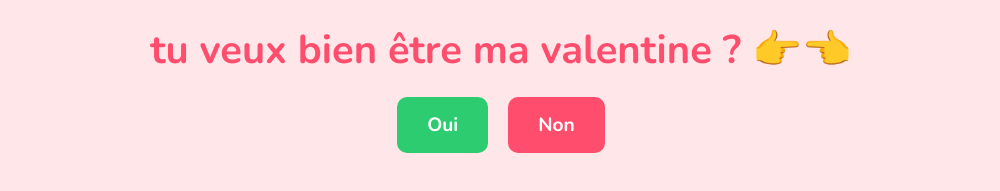
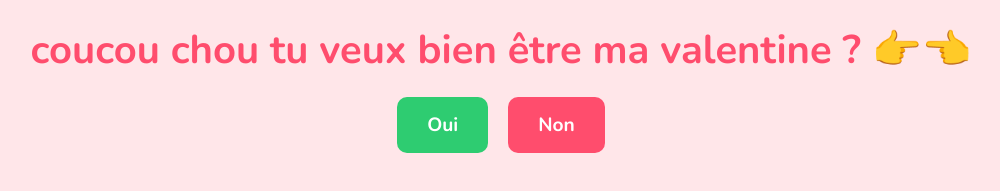
Before and after one commit to Tommy579/st-valentin, a website built with Vite: page index.html in a window 1280 px wide. Shown: the part 413-604 px from the top of the page, without its empty margins (139-1139 px from the left). Built offline with nearby package versions, Linux system fonts and the light colour scheme.

Commit message:
Update index.html

```diff
--- a/index.html
+++ b/index.html
@@ -14,7 +14,7 @@
     <img id="gif" src="https://media1.giphy.com/media/v1.Y2lkPTc5MGI3NjExYmd4aGZxdjNhMWYxOXJyOWhicmpzMGplaG54b3B0NTQzMm4zdXA0biZlcD12MV9pbnRlcm5hbF9naWZfYnlfaWQmY3Q9Zw/Zl7u48zLVFgLpRwq6f/giphy.gif" alt="Cute Gif">
   </div>
 
-  <h1 id="question">tu veux bien être ma valentine ? 👉👈</h1>
+  <h1 id="question">coucou chou tu veux bien être ma valentine ? 👉👈</h1>
 
   <div class="buttons">
     <button id="yesBtn">Oui</button>
```
